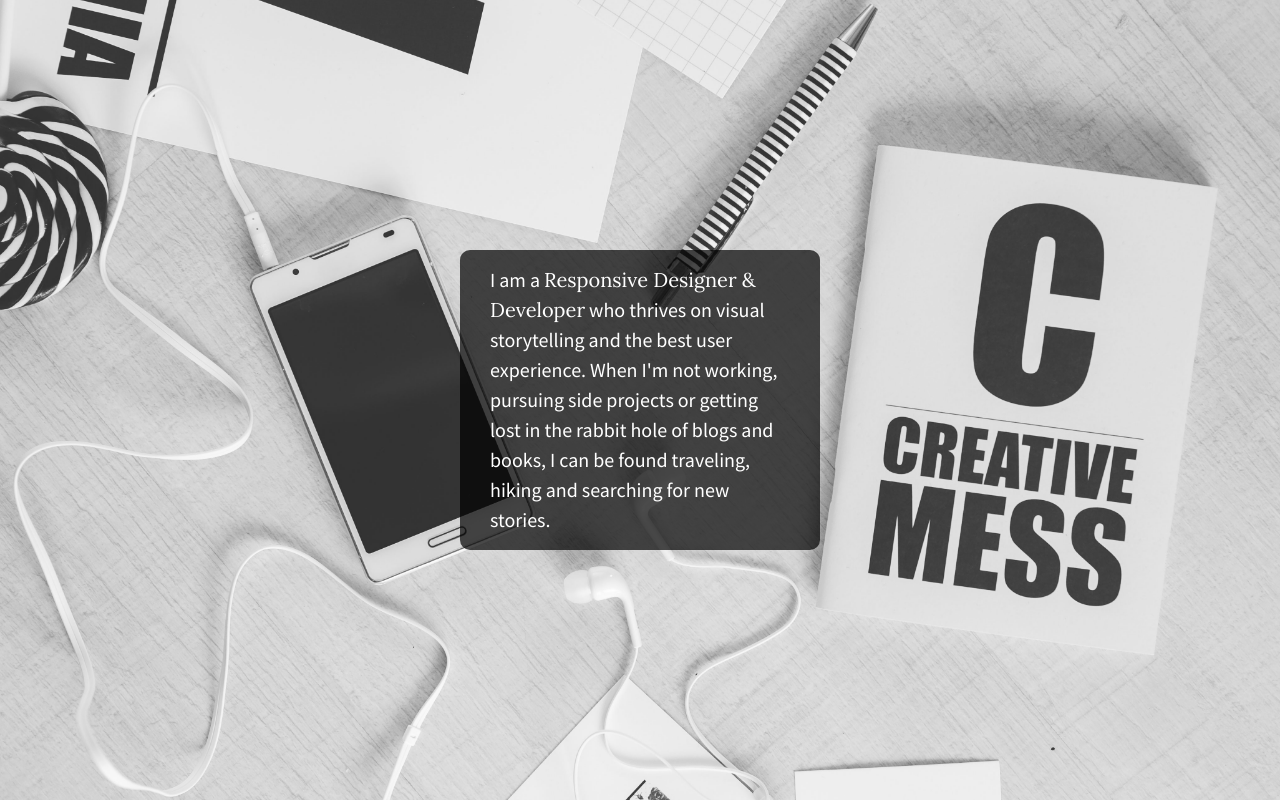
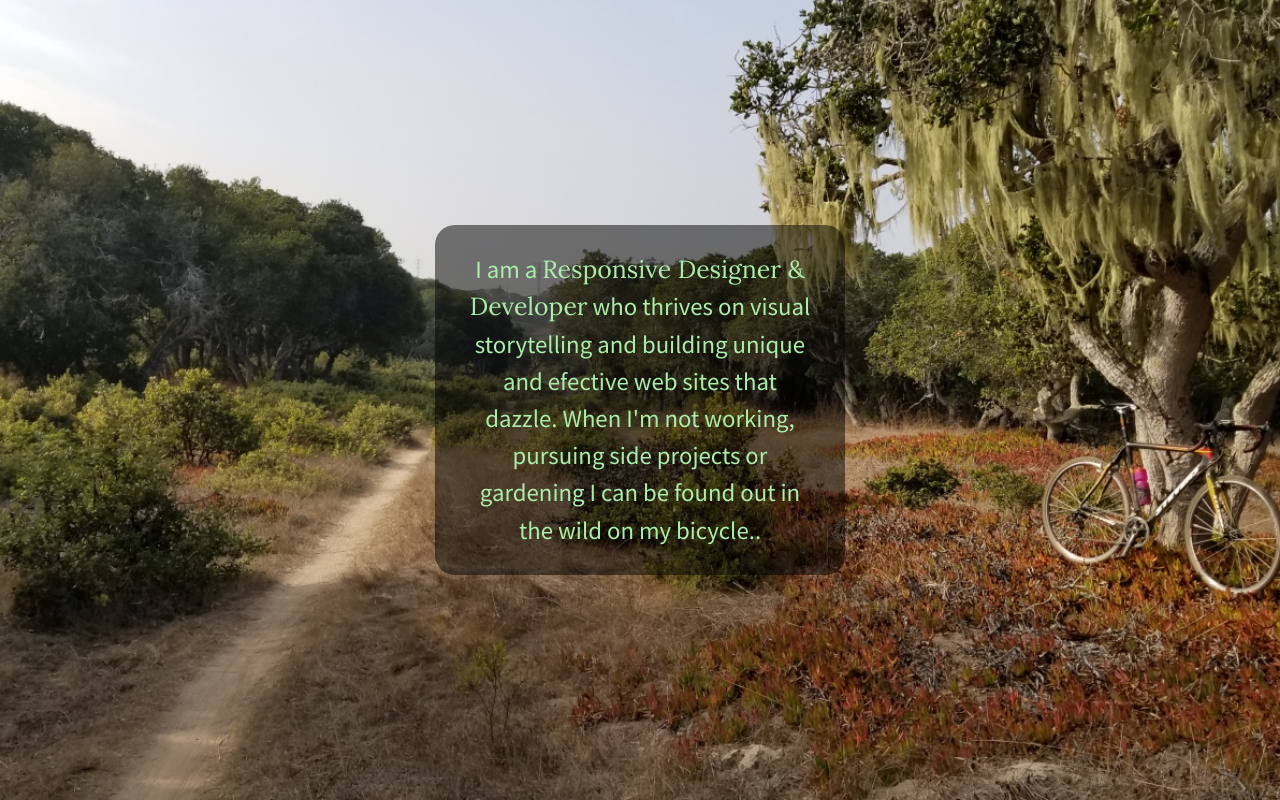
Before and after one commit to Bradliness/flexbox-centering, a plain HTML site: page index.html in a window 1280 px wide. Drawn offline with nearby package versions, Linux system fonts and the light colour scheme.

Commit message:
Customized the flexy thingy

```diff
--- a/css/main.css
+++ b/css/main.css
@@ -97,7 +97,7 @@ textarea {
 
 /*Large Background Image*/
 html {
-    background: url(../img/bkgd2.jpg) no-repeat center center fixed;
+    background: url(../img/fort-ordb.jpg) no-repeat center center fixed;
     background-size: cover;
     height:100%
    /* set height to 100% - these are important for allowing content to vertically align */
@@ -115,6 +115,7 @@ body {
     justify-content: center;
     align-items: center;
 
+
     margin: 0;
     height: 100%;
     width: 100%;
@@ -125,22 +126,24 @@ body {
     display:flex;
     justify-content:center;
     align-items: center;
+    text-align: center;
     background: #222;
-    background:rgba(0,0,0,0.7);
-    color: #fff;
+    background:rgba(0,0.3,0,0.5);
+    color: #aea;
     font-family: 'Source Sans Pro', sans-serif;
     font-weight: 300;
-    font-size: 1.25em;
+    font-size: 1.55em;
     line-height: 1.5em;
-    border-radius: 10px;
+    border-radius: 20px;
     padding: 0px 30px;
-    width: 300px;
-    height: 300px;
+    width: 350px;
+    height: 350px;
 }
 
 #content p span {
     font-family: 'Lora', sans-serif;
 }
+
 
 
 
--- a/index.html
+++ b/index.html
@@ -24,7 +24,7 @@
 
         <section class="wrapper">
             <div id="content">
-                <p>I am a <span>Responsive Designer & Developer</span> who thrives on visual storytelling and the best user experience. When I'm not working, pursuing side projects or getting lost in the rabbit hole of blogs and books, I can be found traveling, hiking and searching for new stories.</p>
+                <p>I am a <span>Responsive Designer & Developer</span> who thrives on visual storytelling and building unique and efective web sites that dazzle. When I'm not working, pursuing side projects or gardening I can be found out in the wild on my bicycle..</p>
             </div>
         </section>
 
```
Also changed, not shown: img/fort-ord.jpg (added), img/fort-ordb.jpg (added).
